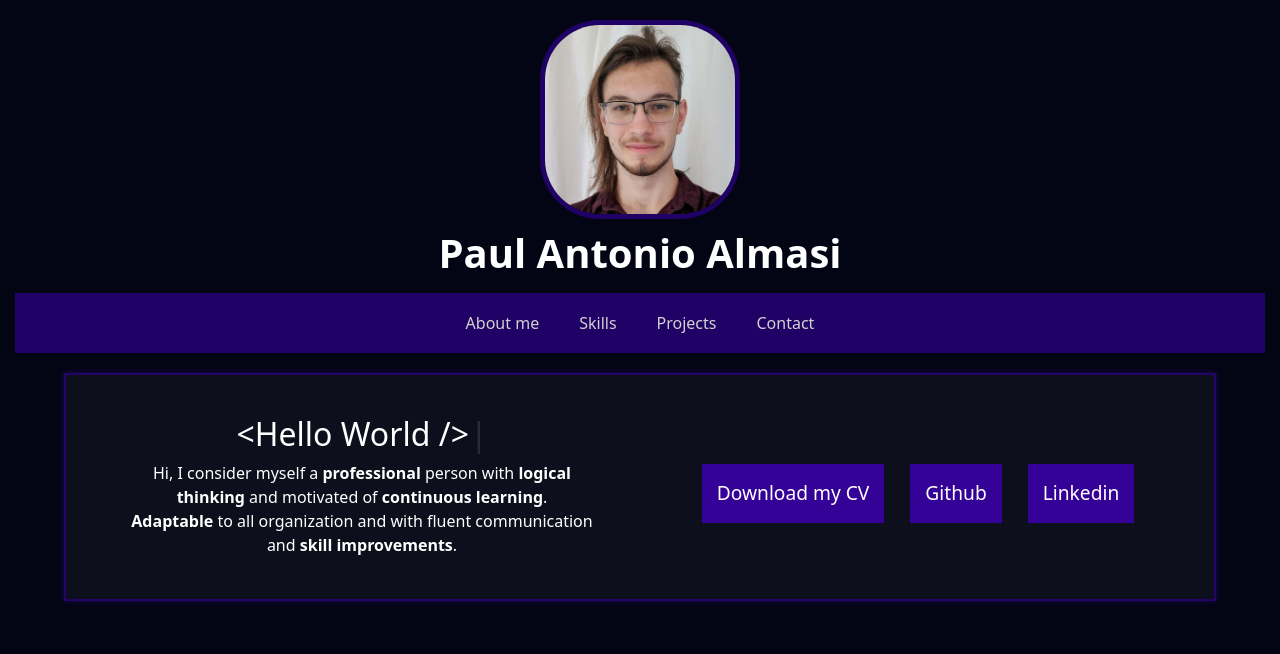
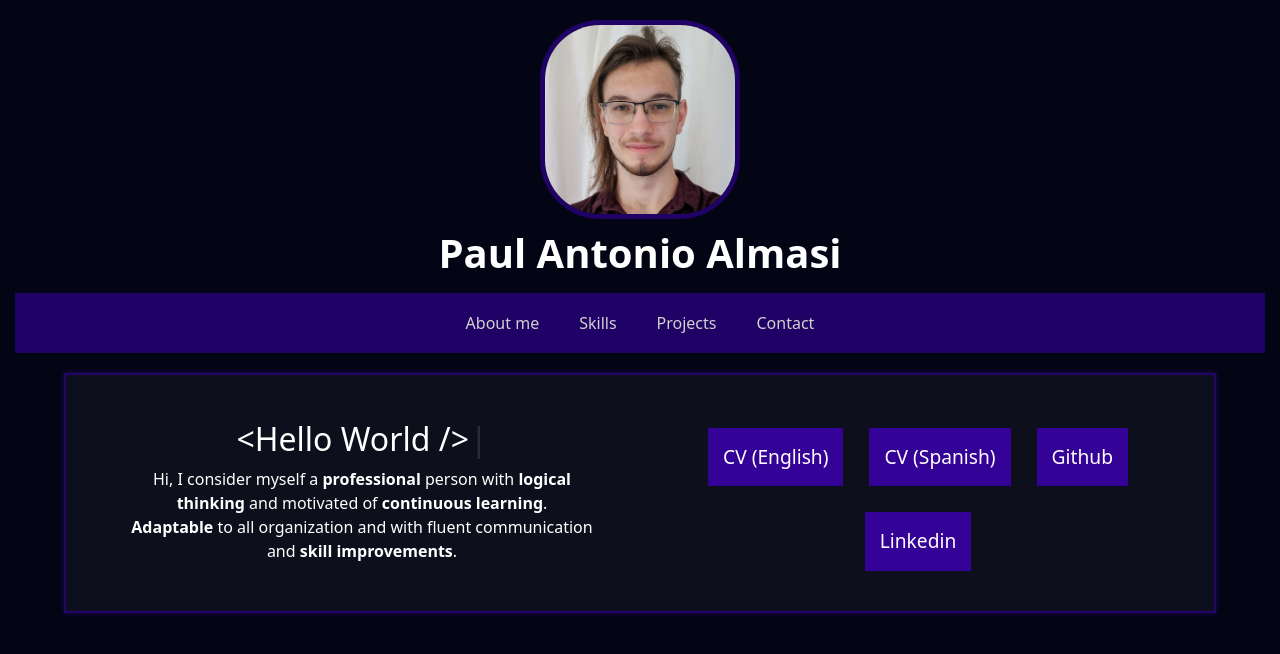
Before and after one commit to IIMixII/myportfolio, a React (Create React App) app: page / in a window 1280 px wide. Both pictures are taken after a click on the button "About me". Shown: the top 654 px of the page. Built offline with nearby package versions, Linux system fonts and the light colour scheme; no server answers.

Commit message:
feat: cv links updated

```diff
--- a/src/components/AboutMe/AboutMe.js
+++ b/src/components/AboutMe/AboutMe.js
@@ -47,12 +47,20 @@
         </Col>
         <Col className="aboutCol">
           <a
-            href="https://drive.google.com/file/d/1t4vg2MaSciSP-tAEMZvkBYmMPoNeY0OF/view?usp=sharing"
+            href="https://drive.google.com/file/d/1CQ-SluXuTAMHSkkiCBwgUayAnaNYoSTY/view?usp=share_link"
             className="aboutButton"
             target="_blank"
             rel="noopener noreferrer"
           >
-            Download my CV
+            CV (English)
+          </a>
+          <a
+            href="https://drive.google.com/file/d/1DnR1Lv9F2yzXW4vEipvpwnx02rqXjopu/view?usp=share_link"
+            className="aboutButton"
+            target="_blank"
+            rel="noopener noreferrer"
+          >
+            CV (Spanish)
           </a>
           <a
             href="https://github.com/Ianm22"
```
